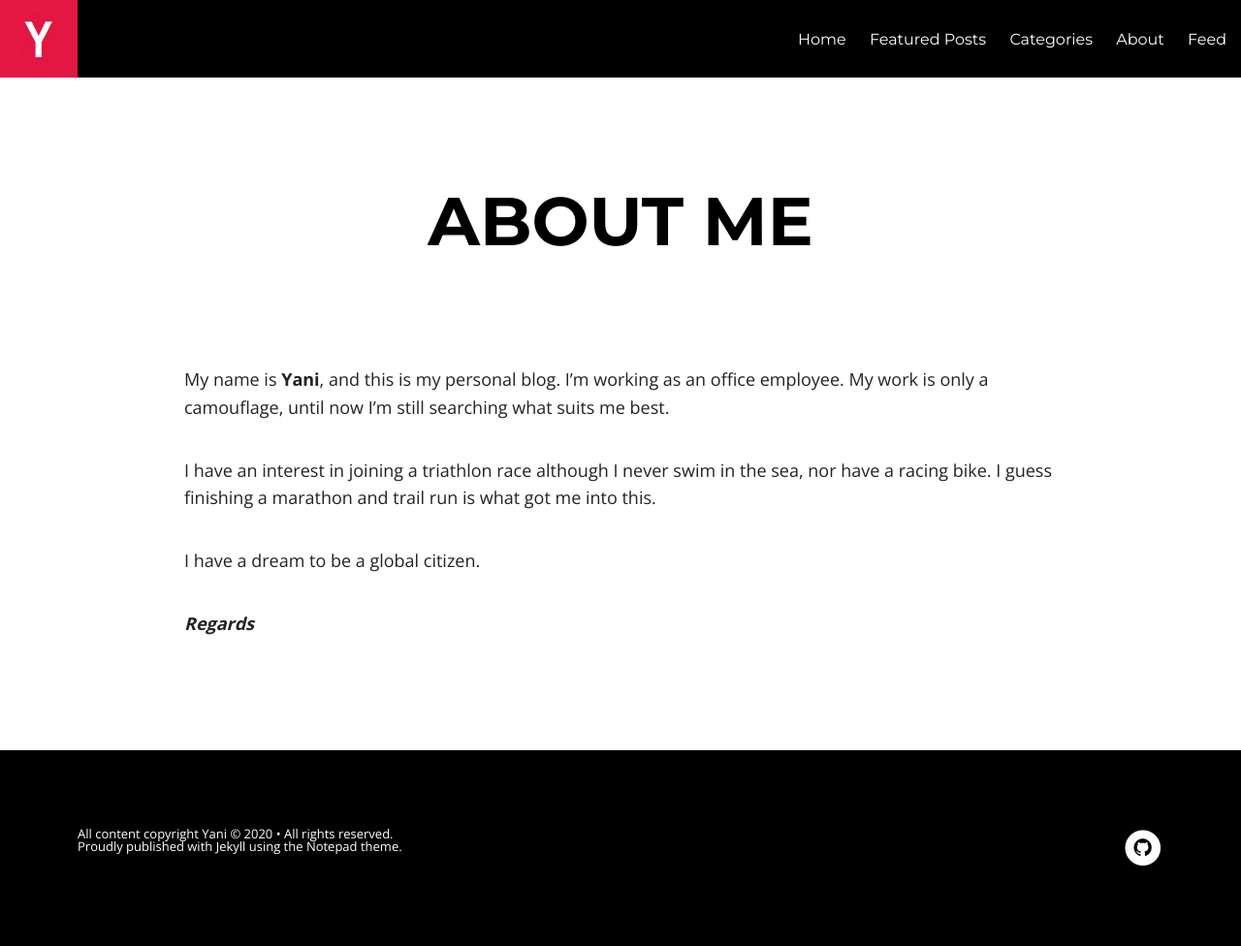
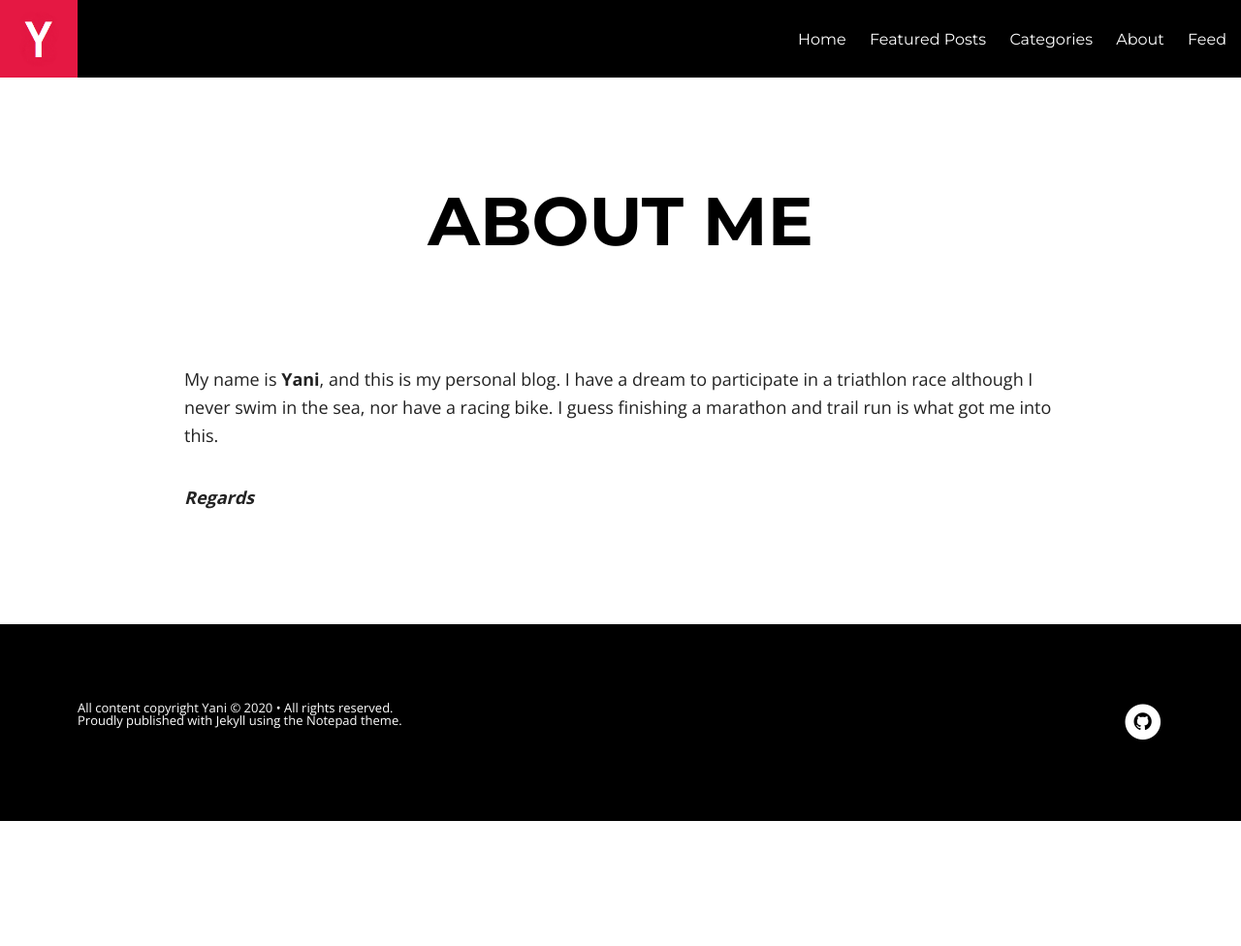
Before and after one commit to yanims/yanims.github.io, a Jekyll site: the page built from about.md, in a window 1280 px wide. Shown: the whole page at 97% size. Built offline with Jekyll 4.4.1, drawn with Linux system fonts in a browser that asks for light colours; nearby versions of some CDN libraries; after the commit the page ends 900 px from its top, so only the background shows below that.

Commit message:
Update about.md

```diff
--- a/about.md
+++ b/about.md
@@ -10,11 +10,8 @@ chart: true
 <figure>
 </figure>
 
-My name is **Yani**, and this is my personal blog. I'm working as an office employee. My work is only a camouflage, until now I'm still searching what suits me best.
+My name is **Yani**, and this is my personal blog. I have a dream to participate in a triathlon race although I never swim in the sea, nor have a racing bike. I guess finishing a marathon and trail run is what got me into this.
 
-I have an interest in joining a triathlon race although I never swim in the sea, nor have a racing bike. I guess finishing a marathon and trail run is what got me into this.
-
-I have a dream to be a global citizen.
 
 
 ***Regards***
```
